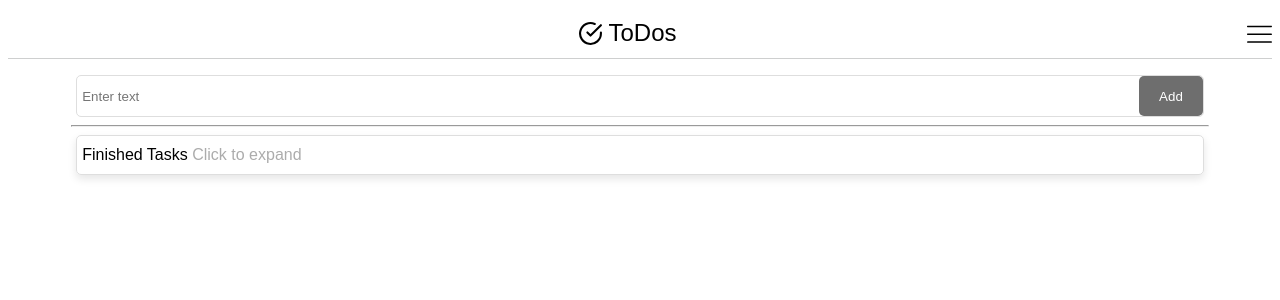
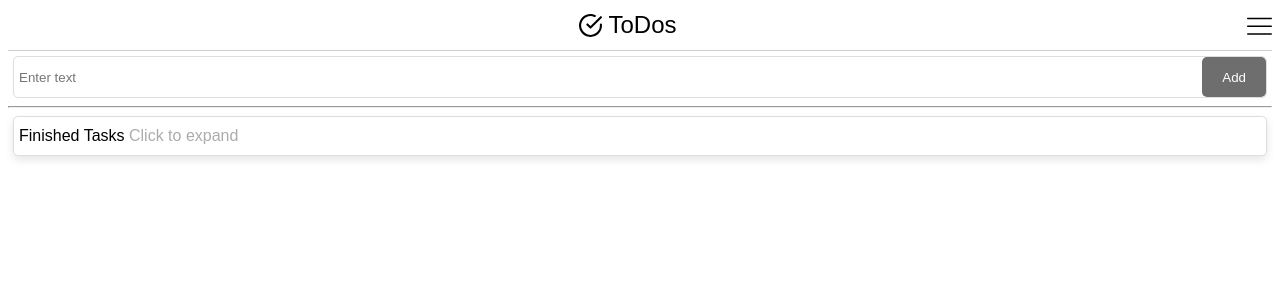
Before and after one commit to subbu-koppula/ToDo, a React (Vite) app: page / in a window 1280 px wide. Shown: the top 300 px of the page. Built offline with nearby package versions, Linux system fonts and the light colour scheme.

Commit message:
Fixed small UI bug

```diff
--- a/src/App.css
+++ b/src/App.css
@@ -41,11 +41,11 @@
   color: #888;
 } */
 
-.mainBody{
+/* .mainBody{
   width : 90%;
   margin:auto;
   margin-top:1em;
-}
+} */
 
 @media only screen and (max-width: 600px) {
   .mainBody {
@@ -57,5 +57,4 @@ html, body {
   margin: 0;
   padding: 0;
   height: 100%;
-  box-sizing: border-box;
 }
--- a/src/App.jsx
+++ b/src/App.jsx
@@ -12,7 +12,7 @@ function App() {
   return (
 
     <div style={styles}>
-      <div style={{margin: 8}}>
+      <div style={{marginLeft: 8, marginRight: 8}}>
         <Header setisDarkMode = {setisDarkMode} isDarkMode = {isDarkMode} />
         <div className="mainBody">
           <ToDo isDarkMode = {isDarkMode}/>
```
